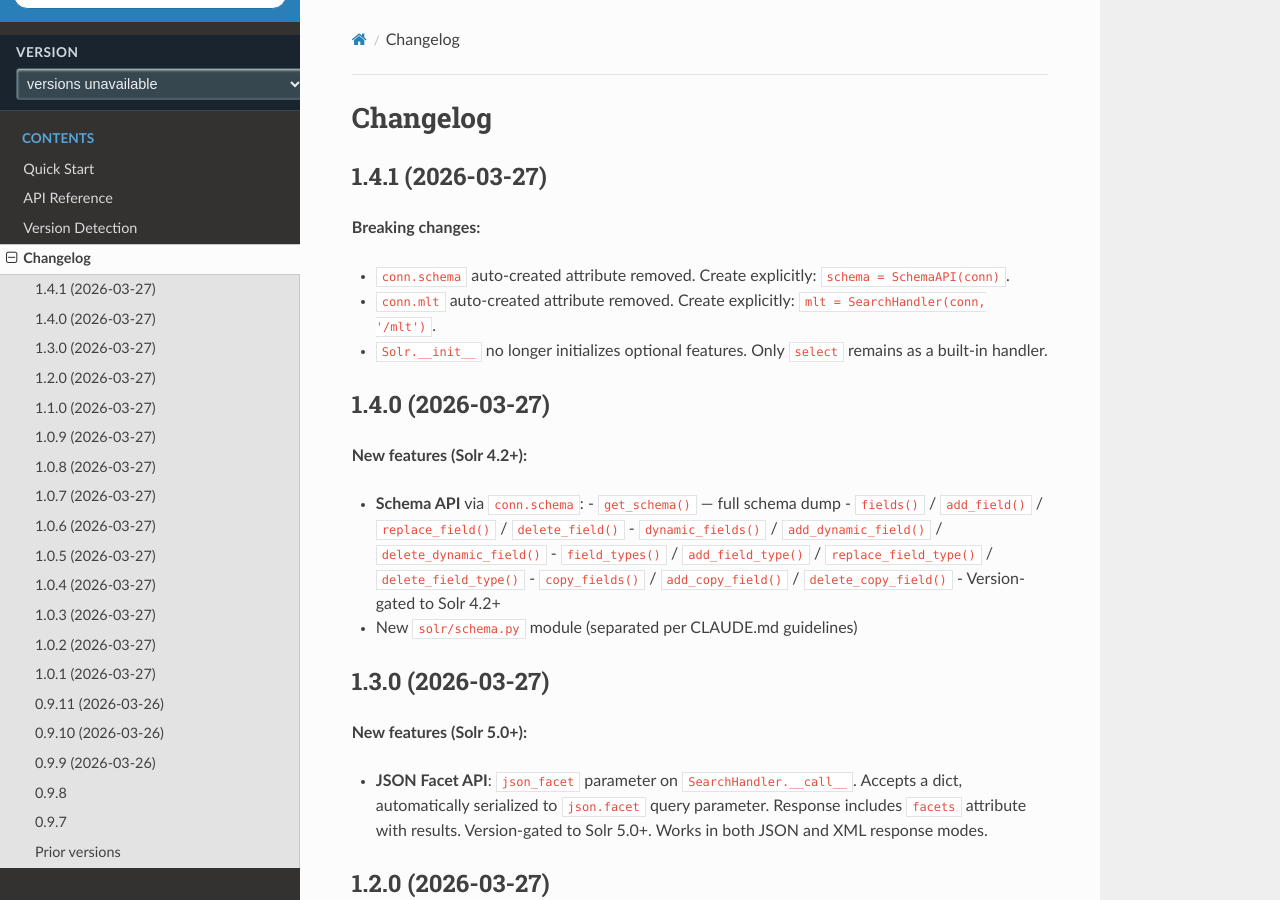
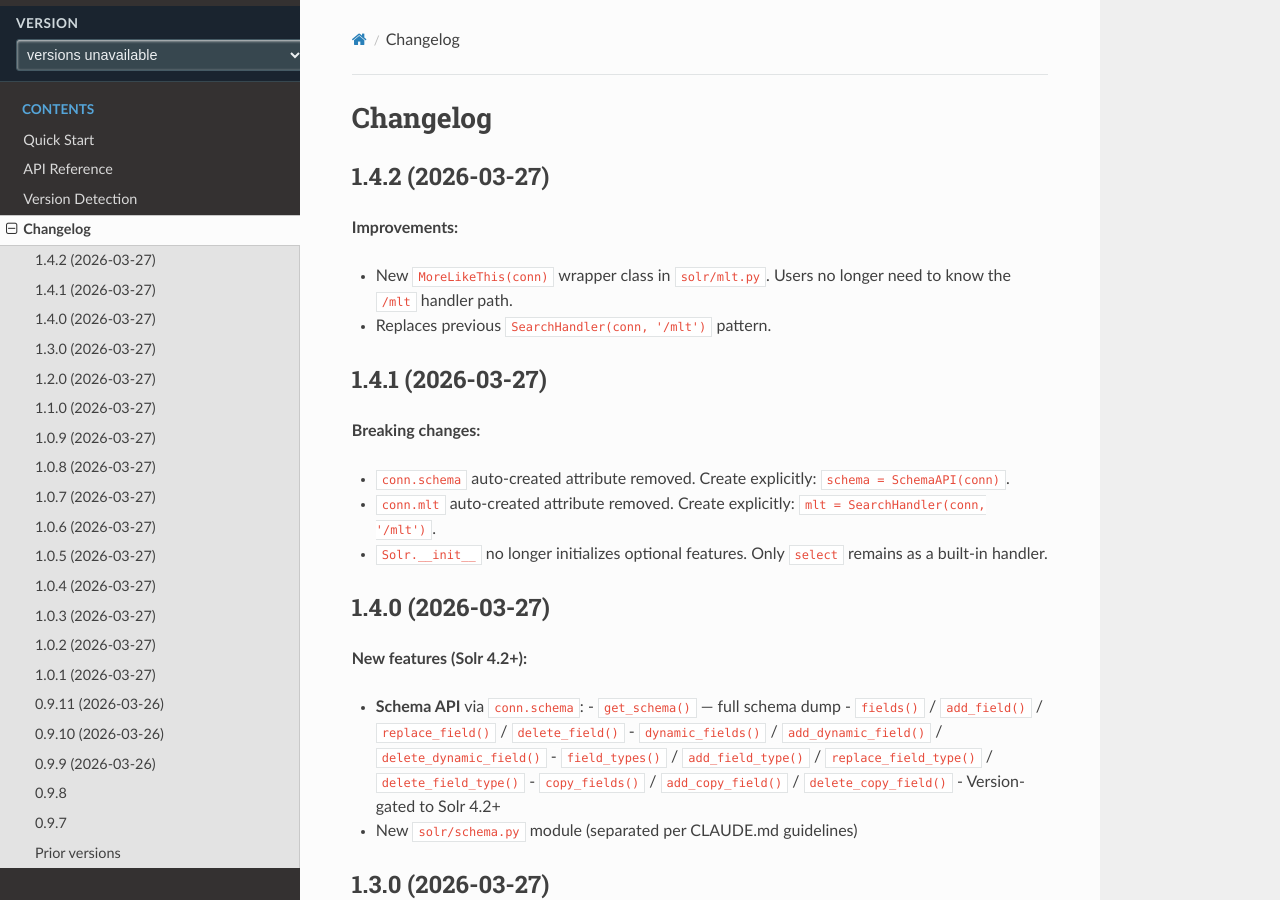
Before and after one commit to search5/solrpy, a Sphinx documentation site: the page built from docs/changelog.rst, in a window 1280 px wide and 900 px high. Built offline with Sphinx 7.4.7 and the Read the Docs theme 3.1.0, drawn with Linux system fonts in a browser that asks for light colours; comment, search, counter and statistics services are not loaded.

Commit message:
Release v1.4.2
- Add MoreLikeThis(conn) wrapper class in solr/mlt.py
- Users no longer need to know /mlt handler path
- Replaces SearchHandler(conn, '/mlt') pattern

Co-Authored-By: Claude Opus 4.6 (1M context) <noreply@anthropic.com>

```diff
--- a/docs/changelog.rst
+++ b/docs/changelog.rst
@@ -1,5 +1,15 @@
 Changelog
 =========
+
+1.4.2 (2026-03-27)
+-------------------
+
+**Improvements:**
+
+- New ``MoreLikeThis(conn)`` wrapper class in ``solr/mlt.py``.
+  Users no longer need to know the ``/mlt`` handler path.
+- Replaces previous ``SearchHandler(conn, '/mlt')`` pattern.
+
 
 1.4.1 (2026-03-27)
 -------------------
--- a/docs/conf.py
+++ b/docs/conf.py
@@ -9,8 +9,8 @@ project = 'solrpy'
 copyright = '2010-2026, solrpy developers'
 author = 'solrpy developers'
 
-version = '1.4.1'
-release = '1.4.1'
+version = '1.4.2'
+release = '1.4.2'
 
 # -- General configuration ---------------------------------------------------
 
--- a/docs/quickstart.rst
+++ b/docs/quickstart.rst
@@ -204,9 +204,11 @@ Make changes visible without flushing to disk::
 MoreLikeThis (Solr 4.0+)
 --------------------------
 
-Find similar documents by creating a handler for ``/mlt``::
+Find similar documents::
 
-    mlt = solr.SearchHandler(conn, '/mlt')
+    from solr import MoreLikeThis
+
+    mlt = MoreLikeThis(conn)
     response = mlt('interesting text', fl='title,body')
 
 
--- a/pyproject.toml
+++ b/pyproject.toml
@@ -1,6 +1,6 @@
 [tool.poetry]
 name = "solrpy"
-version = "1.4.1"
+version = "1.4.2"
 description = "Client for the Solr search service"
 license = "Apache-2.0"
 readme = "README.md"
--- a/solr/__init__.py
+++ b/solr/__init__.py
@@ -6,3 +6,4 @@ from .response import Response, Results
 from .parsers import parse_json_response, parse_query_response
 from .utils import read_response, check_response_status
 from .schema import SchemaAPI
+from .mlt import MoreLikeThis
```
Also changed, not shown: README.md (+4 -0 lines), docs/reference.rst (+18 -2 lines), 3 other files.
